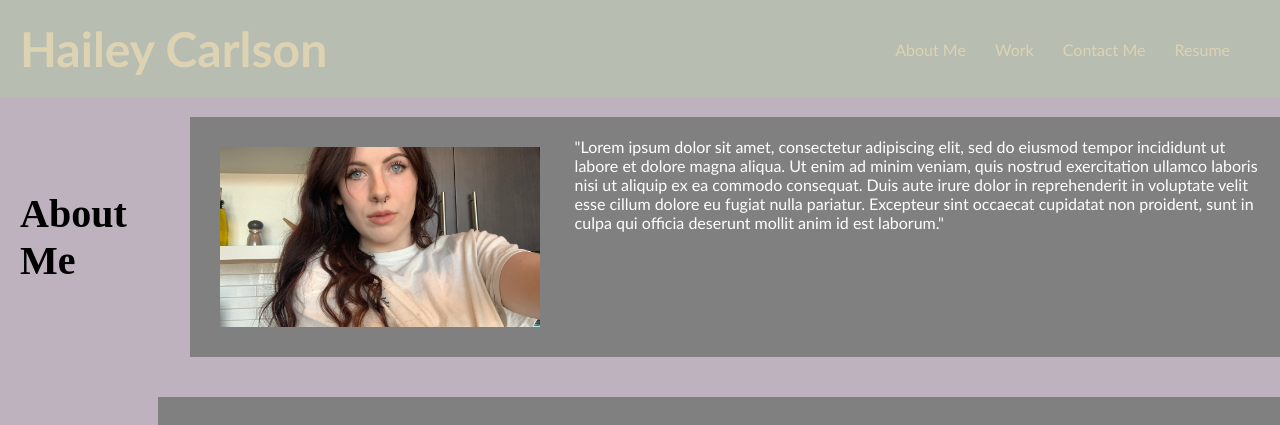
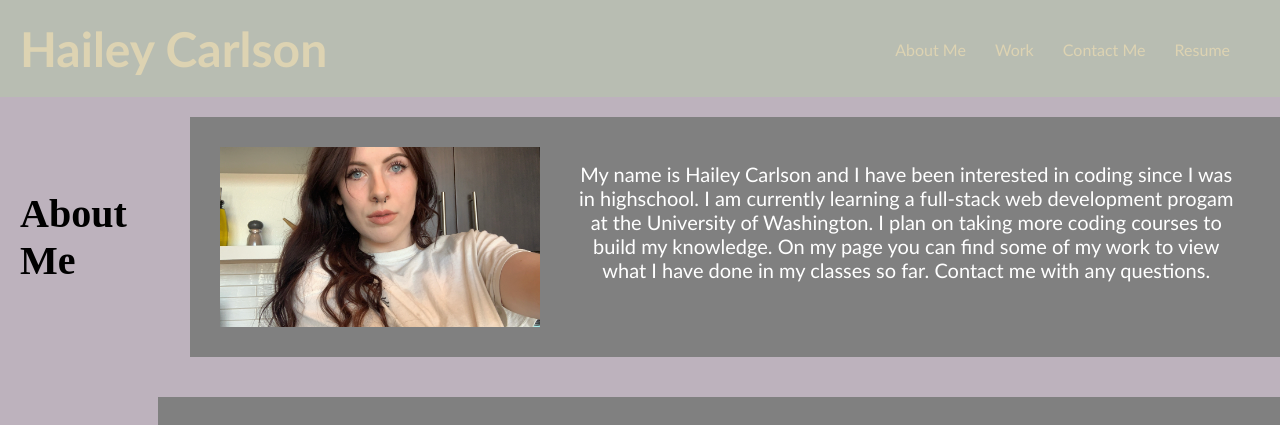
Before and after one commit to haileycarlson/professional-portfolio, a plain HTML site: page index.html in a window 1280 px wide. Shown: the top 425 px of the page. Drawn offline with Linux system fonts and the light colour scheme.

Commit message:
fixed about me in html

```diff
--- a/assets/style.css
+++ b/assets/style.css
@@ -63,7 +63,9 @@
 
 
   p {
-    font-size: 16px;
+    font-size: 20px;
+   text-align: center;
+   padding: 25px;
   }
 
   .work {
--- a/index.html
+++ b/index.html
@@ -26,7 +26,7 @@
             <h2 class="name">About Me</h2>
           <div class="content">
             <img src="./assets/images/me.jpg" class="portrait">
-            <p> "Lorem ipsum dolor sit amet, consectetur adipiscing elit, sed do eiusmod tempor incididunt ut labore et dolore magna aliqua. Ut enim ad minim veniam, quis nostrud exercitation ullamco laboris nisi ut aliquip ex ea commodo consequat. Duis aute irure dolor in reprehenderit in voluptate velit esse cillum dolore eu fugiat nulla pariatur. Excepteur sint occaecat cupidatat non proident, sunt in culpa qui officia deserunt mollit anim id est laborum."
+            <p> My name is Hailey Carlson and I have been interested in coding since I was in highschool. I am currently learning a full-stack web development progam at the University of Washington. I plan on taking more coding courses to build my knowledge. On my page you can find some of my work to view what I have done in my classes so far. Contact me with any questions.
             </p>
           </div>
         </div>
```
